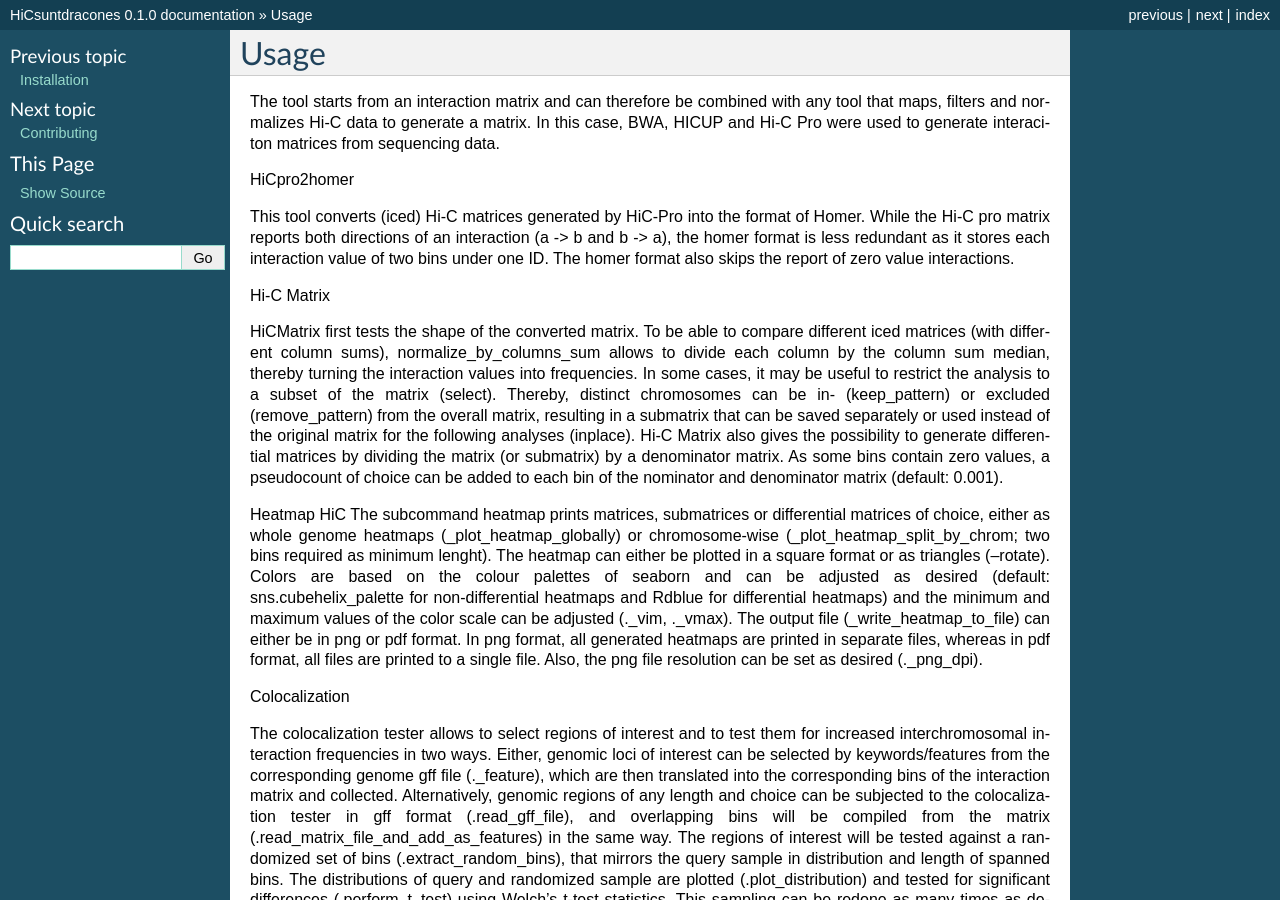
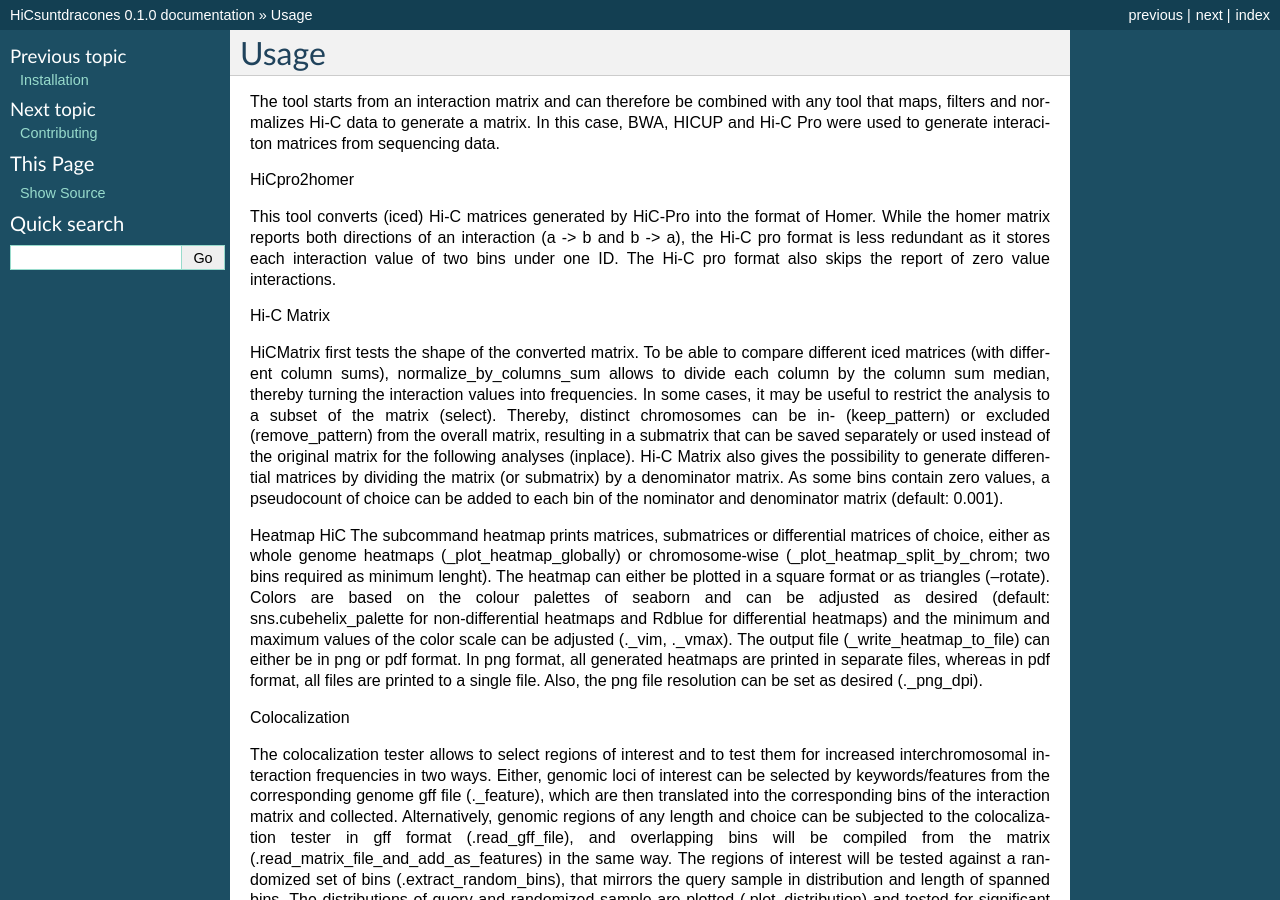
Before and after one commit to foerstner-lab/HiCsuntdracones, a Sphinx documentation site: the page built from docs/usage.rst, in a window 1280 px wide and 900 px high. Built offline with Sphinx 7.4.7, drawn with Linux system fonts in a browser that asks for light colours; pages that are not in the unit, such as notebooks, are missing from menus.

Commit message:
Update usage.rst

```diff
--- a/docs/usage.rst
+++ b/docs/usage.rst
@@ -6,7 +6,7 @@ The tool starts from an interaction matrix and can therefore be combined with an
 
 HiCpro2homer
 
-This tool converts (iced) Hi-C matrices generated by HiC-Pro into the format of Homer. While the Hi-C pro matrix reports both directions of an interaction (a -> b and b -> a), the homer format is less redundant as it stores each interaction value of two bins under one ID. The homer format also skips the report of zero value interactions.
+This tool converts (iced) Hi-C matrices generated by HiC-Pro into the format of Homer. While the homer matrix reports both directions of an interaction (a -> b and b -> a), the Hi-C pro format is less redundant as it stores each interaction value of two bins under one ID. The Hi-C pro format also skips the report of zero value interactions.
 
 Hi-C Matrix
 
```
